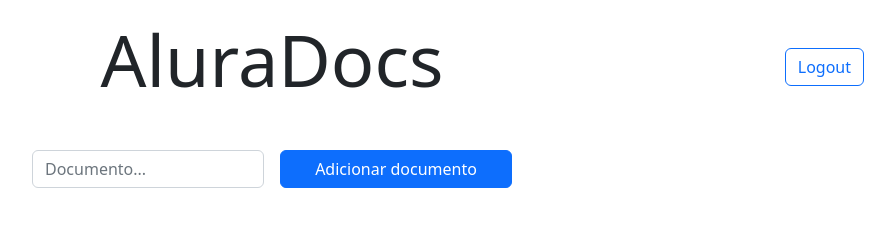
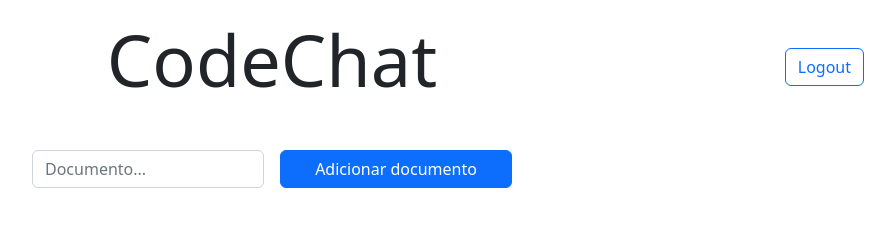
Before and after one commit to cayresmateus/CodeChats, a website with bundled scripts: page public/index.html in a window 1280 px wide. Shown: the whole page, without its empty margins (368-1263 px from the left). Built offline with nearby package versions, Linux system fonts and the light colour scheme; files whose address does not match are found by name.

Commit message:
styles changes

```diff
--- a/public/index.html
+++ b/public/index.html
@@ -9,12 +9,12 @@
   <link href="https://cdn.jsdelivr.net/npm/bootstrap@5.2.2/dist/css/bootstrap.min.css" rel="stylesheet"
     integrity="sha384-Zenh87qX5JnK2Jl0vWa8Ck2rdkQ2Bzep5IDxbcnCeuOxjzrPF/et3URy9Bv1WTRi" crossorigin="anonymous">
 
-  <title>AluraDocs</title>
+  <title>CodeChat</title>
 </head>
 
 <body class="col-lg-6 my-3 mx-auto">
   <header>
-    <h1 class="text-center display-2 mb-4">AluraDocs</h1>
+    <h1 class="text-center display-2 mb-4">CodeChat</h1>
 
     <button id="botao-logout" class="btn btn-outline-primary position-absolute top-0 end-0 mt-5 me-5">Logout</button>
   </header>
```
Also changed, not shown: public/cadastro/index.html (+2 -2 lines), public/documento/index.html (+1 -1 lines), public/login/index.html (+2 -2 lines).
